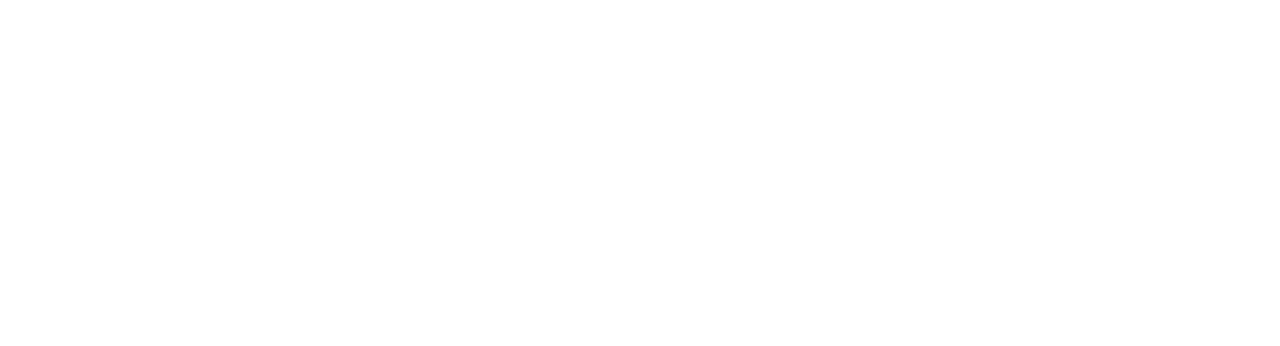
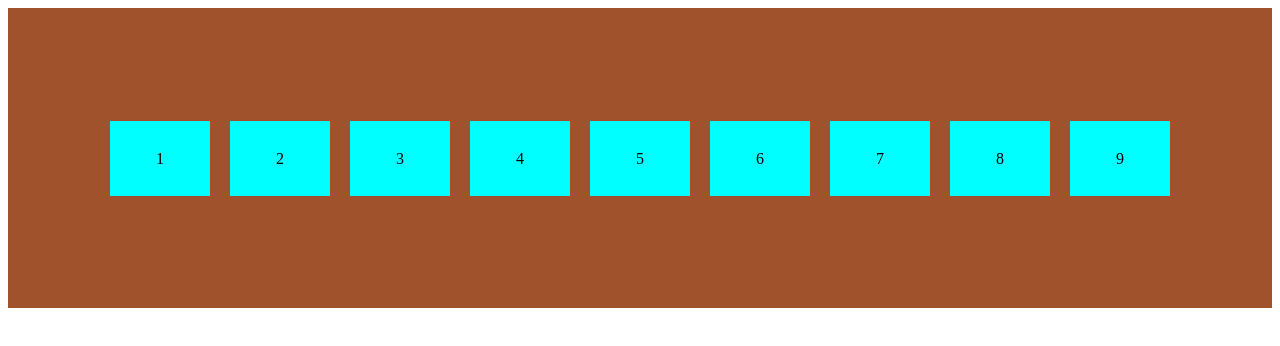
Before and after one commit to CMSC-100-2S24-25-U3L/exer-02-html-and-css-Hoginandy, a plain HTML site: page index.html in a window 1280 px wide. Drawn offline with Linux system fonts and the light colour scheme.

Commit message:
feat: updated test code with css

```diff
--- a/index.html
+++ b/index.html
@@ -1,4 +1,19 @@
 <!DOCTYPE html>
 <html>
-    <title>Sample Title</title>
+    <head>
+        <title>Leon Portfolio</title>
+        <link rel="stylesheet" type="text/css" href="indexstyles.css">
+    </head>
+    <body>
+        <div class="flex-container" classname="flexone">
+            <div>1</div>
+            <div>2</div>
+            <div>3</div>
+            <div>4</div>
+            <div>5</div>
+            <div>6</div>
+            <div>7</div>
+            <div>8</div>
+            <div>9</div>
+    </body>
 </html>
--- /dev/null
+++ b/indexstyles.css
@@ -0,0 +1,19 @@
+.flex-container {
+    min-height: 300px;
+    display: flex;
+    flex-wrap: wrap;
+    flex-direction: row;
+    background-color: sienna;
+    align-content: center;
+    justify-content: center;
+    padding: 0px;
+}
+
+.flex-container > div {
+    width: 100px;
+    margin: 10px;
+    background-color: aqua;
+    text-align: center;
+    line-height: 75px;
+    font-size: 30ox;
+}
```
